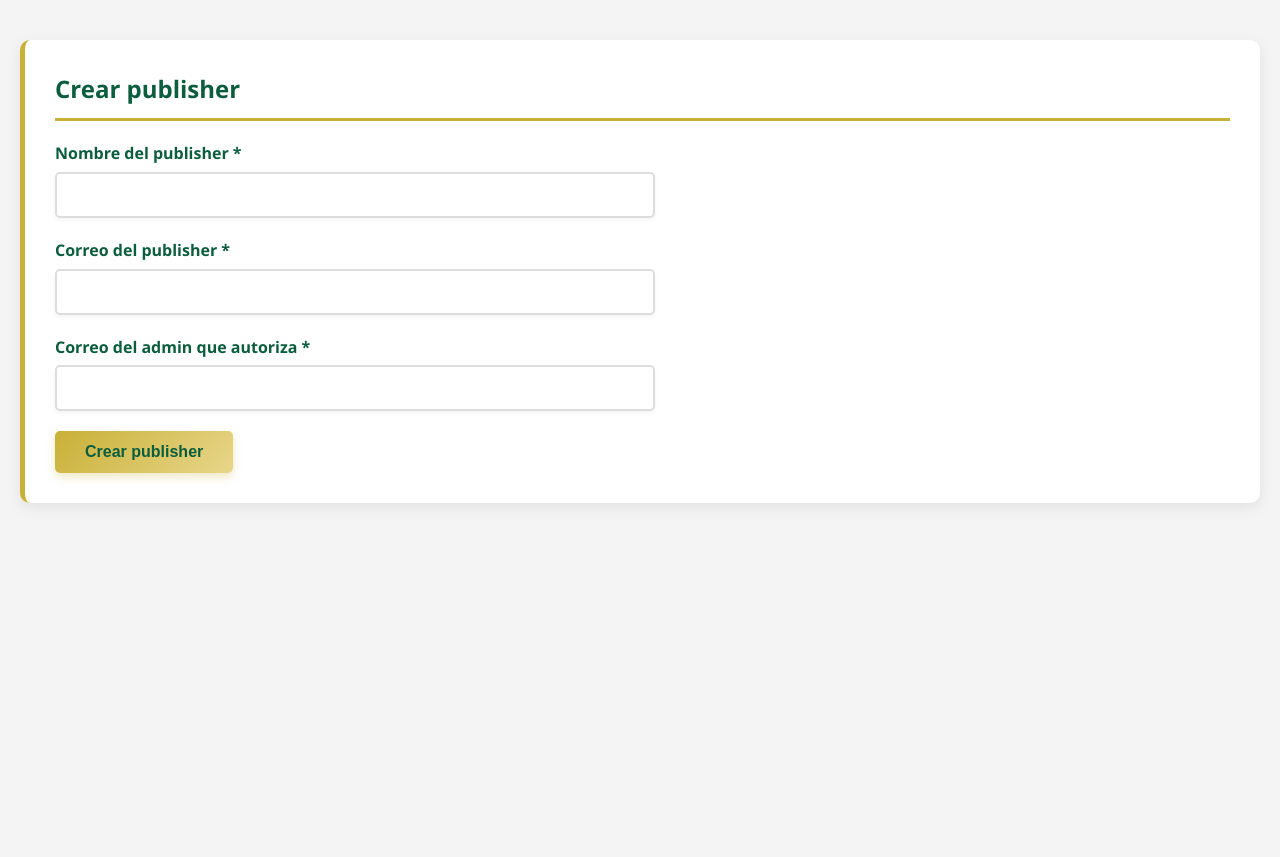
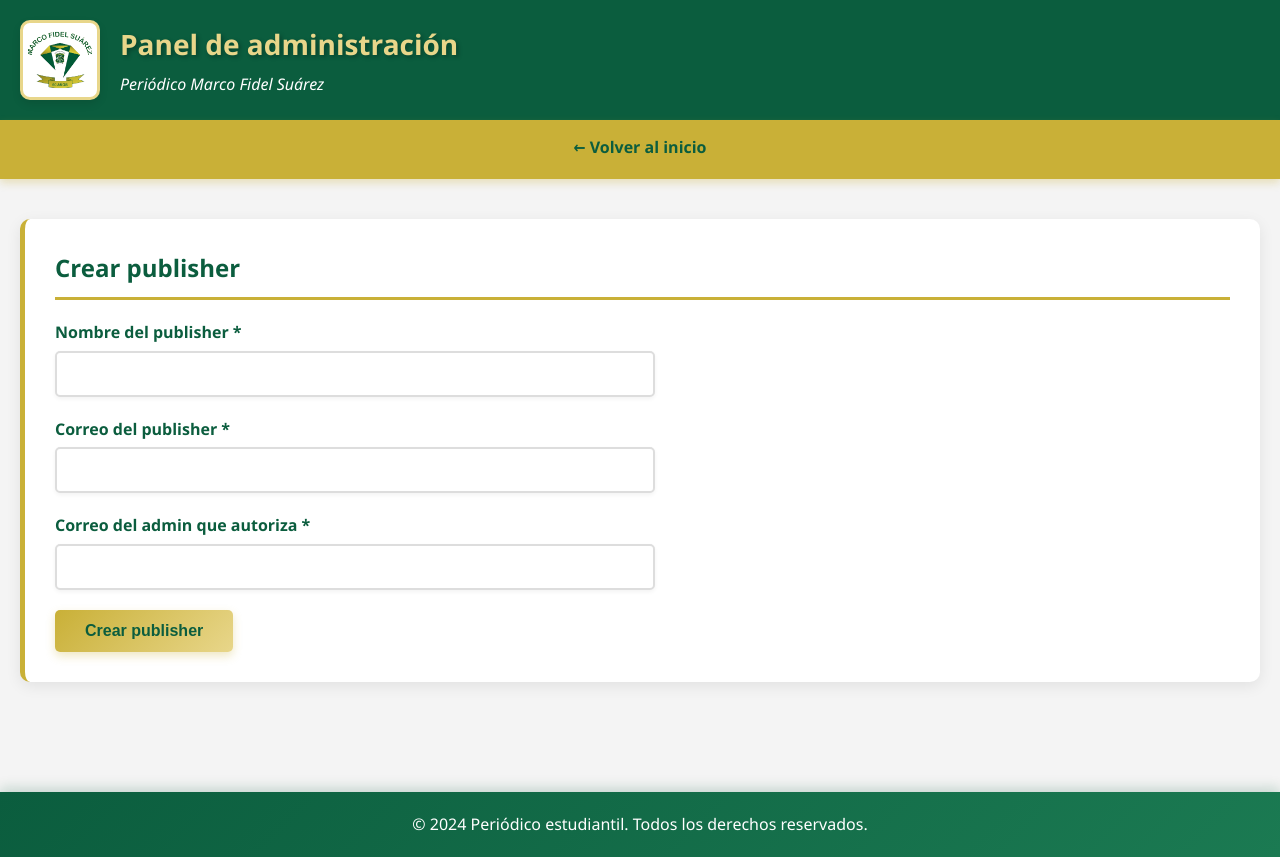
Before and after one commit to eabarone/cintia-periodico-mfs, a plain HTML site: page admin.html in a window 1280 px wide. Before the commit the page ends 800 px from the top, so only its background shows below. Drawn offline with Linux system fonts and the light colour scheme.

Commit message:
Added go back buttom to admin panel

```diff
--- a/admin.html
+++ b/admin.html
@@ -7,6 +7,26 @@
     <link rel="stylesheet" href="style.css">
 </head>
 <body>
+    <!-- Header del panel admin -->
+    <header class="header">
+        <div class="container">
+            <div class="logo-section">
+                <img src="img/escudo.png" alt="Escudo Marco Fidel Suárez" class="logo-escudo">
+                <div class="school-info">
+                    <h1 class="school-name">Panel de administración</h1>
+                    <p class="newspaper-name">Periódico Marco Fidel Suárez</p>
+                </div>
+            </div>
+        </div>
+    </header>
+
+    <!-- Barra de navegación -->
+    <nav class="navbar">
+        <div class="nav">
+            <a href="index.html" class="nav-link">← Volver al inicio</a>
+        </div>
+    </nav>
+
     <main class="main">
         <div class="container">
             <section class="create-article-section">
@@ -32,6 +52,13 @@
             </section>
         </div>
     </main>
+
+    <!-- Footer -->
+    <footer class="footer">
+        <div class="container">
+            <p>&copy; 2024 Periódico estudiantil. Todos los derechos reservados.</p>
+        </div>
+    </footer>
 
     <script src="https://www.gstatic.com/firebasejs/9.22.0/firebase-app-compat.js"></script>
     <script src="https://www.gstatic.com/firebasejs/9.22.0/firebase-firestore-compat.js"></script>
```
